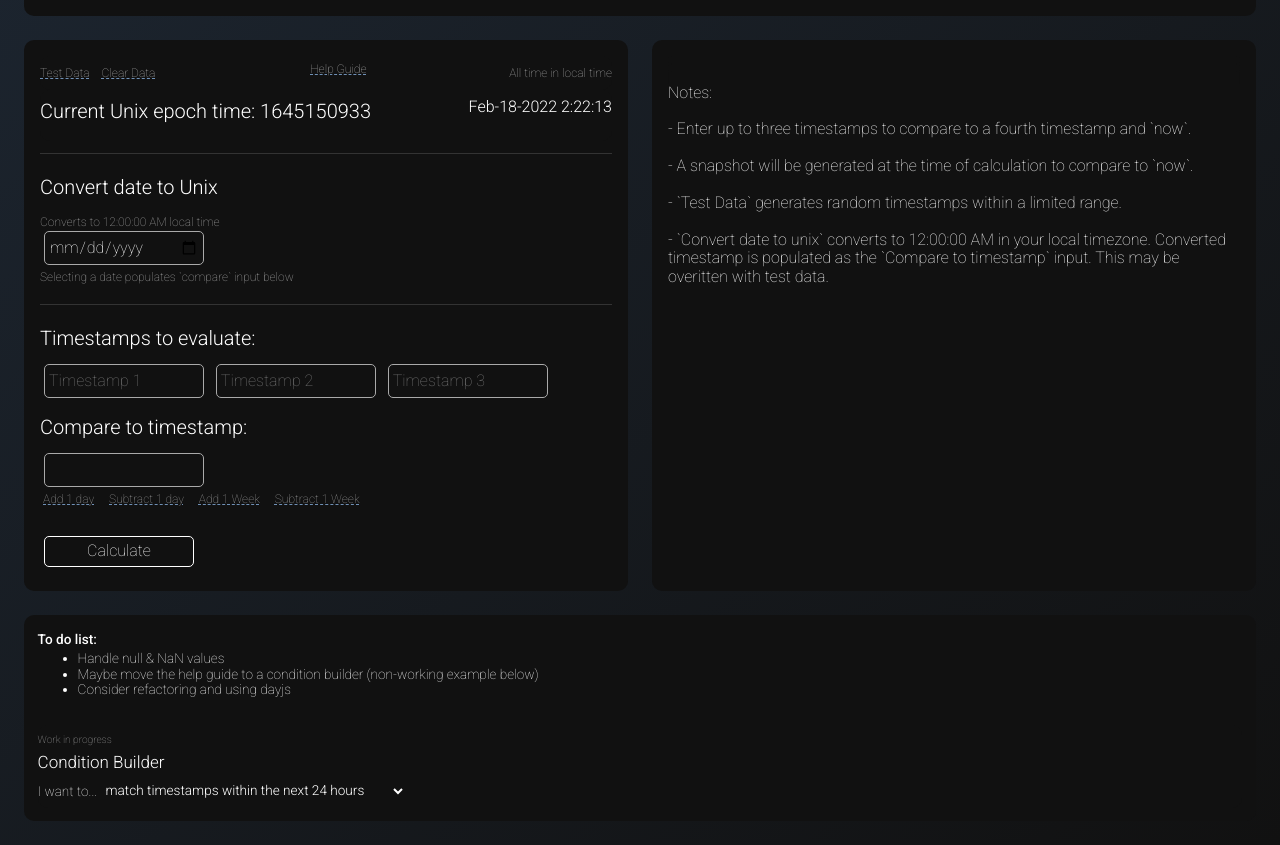
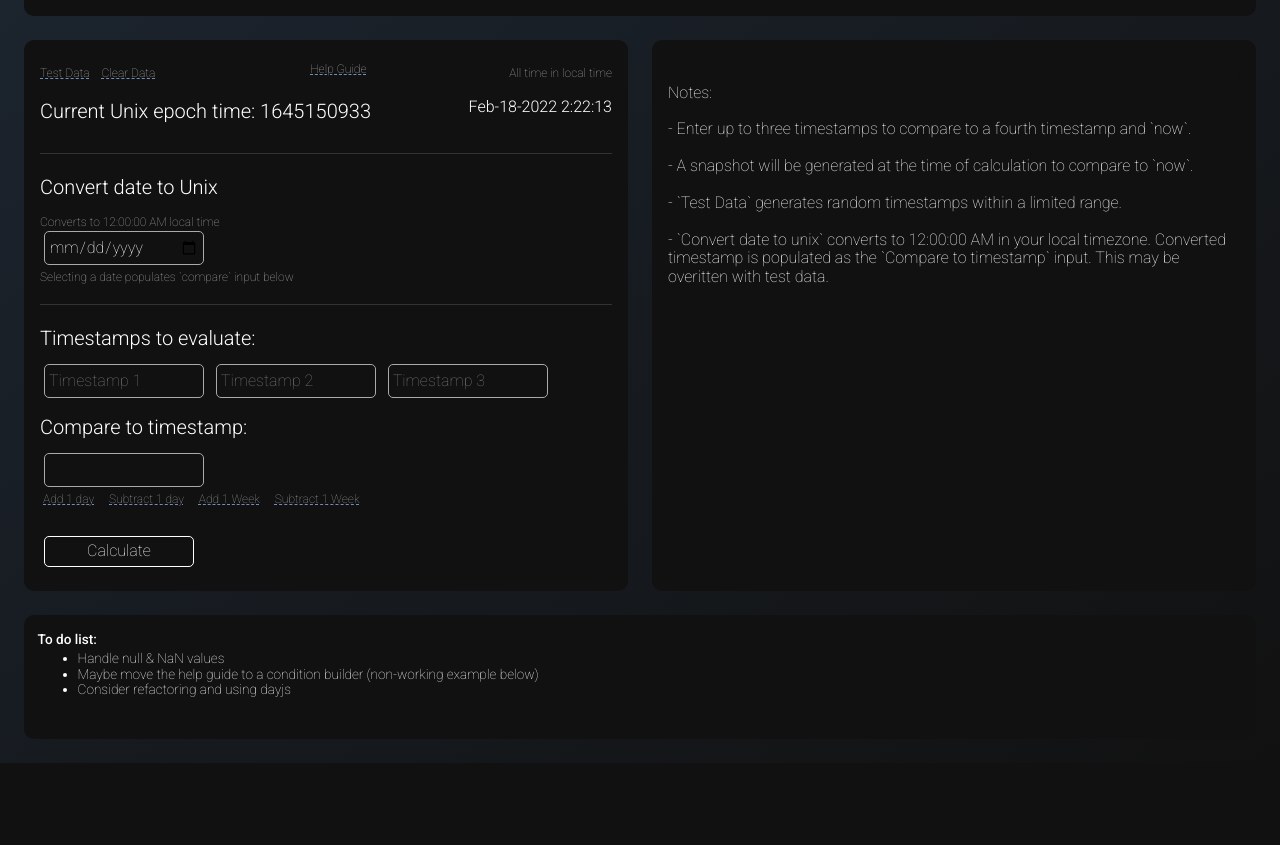
Before and after one commit to byronmil/changelogs, a website built with Parcel: page index.html in a window 1280 px wide. Shown: the part 180-1025 px from the top of the page. After the commit the page ends 943 px from the top, so only its background shows below. Built offline with nearby package versions, Linux system fonts and the light colour scheme.

Commit message:
remove WIP

```diff
--- a/index.html
+++ b/index.html
@@ -131,7 +131,7 @@
         <ul>
           <li><span id="total3" name="total3"></span> <span id="before-after-comp-3"></span></li>
           <li><span id="total3-now" name="total3-now"></span> <span id="before-after-now-3"></span></li>
-          <li>is a timestamp <span id="ago-beforeAfter-3"></span>  one week ago</li>
+          <li>is a timestamp <span id="ago-beforeAfter-3"></span> one week ago</li>
           <li>is a timestamp <span id="from-beforeAfter-3"></span> one week from now</li>
         </ul>
     </div>
@@ -161,21 +161,6 @@
       <li>Maybe move the help guide to a condition builder (non-working example below)</li>
       <li>Consider refactoring and using dayjs</li>
     </ul>
-    <section class="fill-height">
-    <div class="flex-me-spaced">
-      <form>
-        <p><sub>Work in progress</sub></p>
-        <h2>Condition Builder</h2>
-        <label>I want to...</label>
-        <select>
-          <option>match timestamps within the next 24 hours</option>
-          <option>match timestamps within the previous 24 hours</option>
-          <option>match timestamps within the next week</option>
-          <option>match timestamps within the past week</option>
-        </select>
-      </form>
-    </div>
-  </section>
   </div>
 </footer>
   <script src="js/vendor/modernizr-3.11.2.min.js"></script>
```
